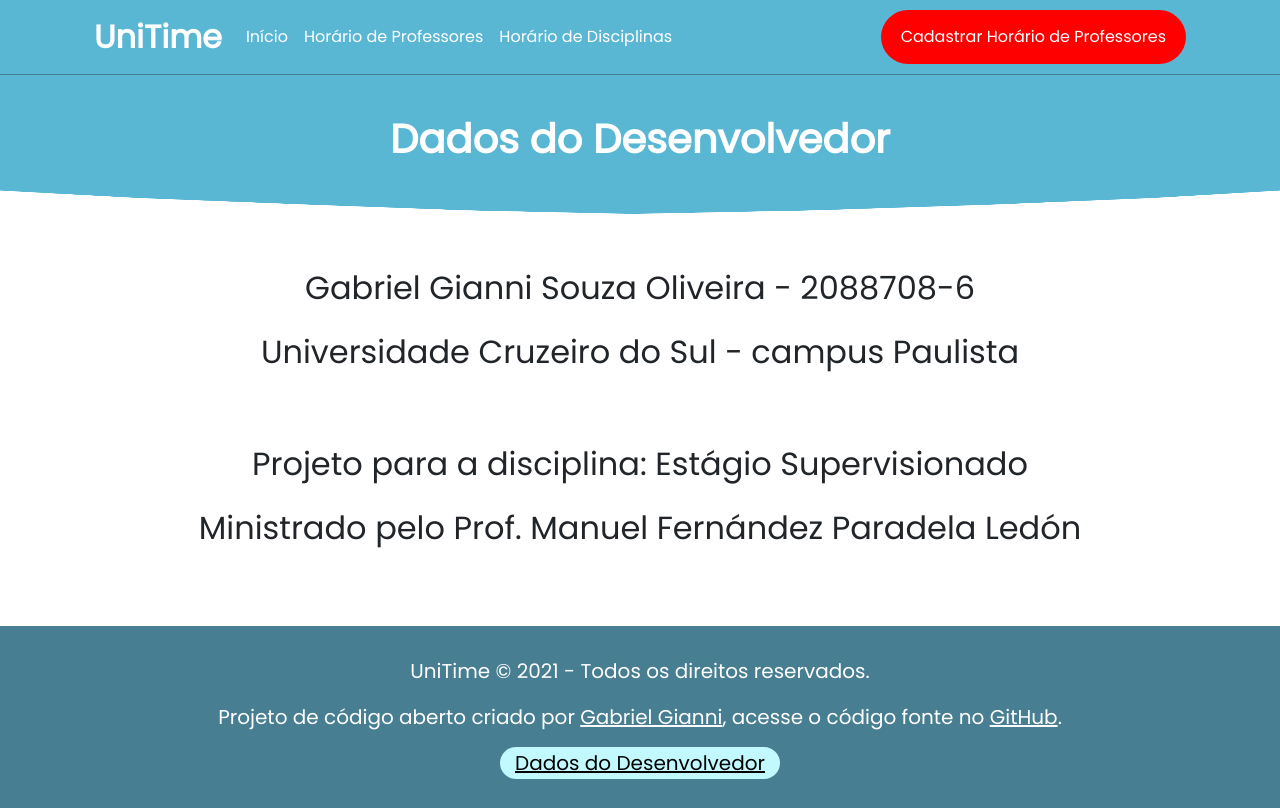
After one commit to gabrielgianni/sistema-horarios-ies, a PHP site: page /dev/index.php in a window 1280 px wide. The commit adds this page. Run offline with PHP 8.4, Linux system fonts and the light colour scheme; some libraries are stand-ins or nearby versions.

Commit message:
:sparkles: conclusão da página sobre o desenvolvedor e outras modificações

```diff
--- a/assets/css/style.css
+++ b/assets/css/style.css
@@ -15,7 +15,11 @@ header {
 }
 
 .nav-link {
-    color: white;
+    color: white !important;
+}
+
+.nav-link:hover {
+    text-decoration: underline;
 }
 
 .btn-nav {
@@ -26,8 +30,8 @@ header {
     padding: 15px 20px;
 }
 
-/* Section */
-section {
+/* Section-Home */
+.content {
     background-image: url(../img/Rectangle.png);
     background-size: 100% 80%;
     background-repeat: no-repeat;
@@ -38,6 +42,21 @@ section {
     display: flex;
     flex-direction: row;
     justify-content: space-around;
+}
+
+.title {
+    background-image: url(../img/Rectangle.png);
+    background-size: 100% 100%;
+    background-repeat: no-repeat;
+    background-position: top;
+    padding: 40px 12%;
+    height: 140px;
+    border-top: 1px solid #487E91;
+}
+
+.title > h1 {
+    color: white;
+    font-weight: bold;
 }
 
 .teacher {
@@ -86,7 +105,7 @@ section {
     text-decoration: underline;
 }
 
-main {
+.content-middle {
     display: flex;
     justify-content: center;
 }
@@ -149,14 +168,27 @@ footer {
     }
 }
 
+/* Dev */
+.info-dev {
+    margin: 50px 0px;
+    text-align: center;
+}
+
+/* End Dev*/
+
+/* Responsive */
 @media screen and (max-width: 750px){
     .btn-item-cont {
         border-radius: 40px;
-        padding: 5px 10px;
+        padding: 5px 5px;
     }
 }
 
 @media screen and (max-width: 730px) {
+    .content {
+        height: 400px;
+    }
+
     .btn-item-cont {
         font-size: 14px;
         border-radius: 20px;
--- a/assets/partials/footer.php
+++ b/assets/partials/footer.php
@@ -5,3 +5,5 @@
         <a href="dev/">Dados do Desenvolvedor</a>
     </div>
 </footer>
+<!-- Bootstrap JS -->
+<script src="https://cdn.jsdelivr.net/npm/bootstrap@5.1.3/dist/js/bootstrap.bundle.min.js" integrity="sha384-ka7Sk0Gln4gmtz2MlQnikT1wXgYsOg+OMhuP+IlRH9sENBO0LRn5q+8nbTov4+1p" crossorigin="anonymous"></script>
--- /dev/null
+++ b/assets/partials/header.php
@@ -0,0 +1,26 @@
+<header>
+    <nav class="container navbar navbar-expand-lg navbar-dark">
+        <div class="container-fluid">
+            <a class="navbar-brand" href="/">UniTime</a>
+            <button class="navbar-toggler" type="button" data-bs-toggle="collapse" data-bs-target="#navbarSupportedContent" aria-controls="navbarSupportedContent" aria-expanded="false" aria-label="Toggle navigation">
+                <span class="navbar-toggler-icon"></span>
+            </button>
+            <div class="collapse navbar-collapse" id="navbarSupportedContent">
+                <ul class="navbar-nav me-auto mb-2 mb-lg-0">
+                    <li class="nav-item">
+                        <a class="nav-link" href="/">Início</a>
+                    </li>
+                    <li class="nav-item">
+                        <a class="nav-link" href="/professores/">Horário de Professores</a>
+                    </li>
+                    <li class="nav-item">
+                        <a class="nav-link" href="/disciplinas/">Horário de Disciplinas</a>
+                    </li>
+                </ul>
+                <div class="d-flex">
+                    <a class="btn-nav" href="/cadastrar/">Cadastrar Horário de Professores</a>
+                </div>
+            </div>
+        </div>
+    </nav>
+</header>
--- /dev/null
+++ b/dev/index.php
@@ -0,0 +1,27 @@
+<!DOCTYPE html>
+<html lang="pt-br">
+<head>
+    <meta charset="UTF-8">
+    <meta http-equiv="X-UA-Compatible" content="IE=edge">
+    <meta name="viewport" content="width=device-width, initial-scale=1.0">
+    <title>Dados do Desenvolvedor - UniTime</title>
+    <link rel="stylesheet" type="text/css" href="../assets/css/style.css">
+    <!-- Bootstrap CSS -->
+    <link href="https://cdn.jsdelivr.net/npm/bootstrap@5.1.3/dist/css/bootstrap.min.css" rel="stylesheet" integrity="sha384-1BmE4kWBq78iYhFldvKuhfTAU6auU8tT94WrHftjDbrCEXSU1oBoqyl2QvZ6jIW3" crossorigin="anonymous">
+    <link rel="stylesheet" href="https://cdn.jsdelivr.net/npm/bootstrap-icons@1.7.0/font/bootstrap-icons.css">
+</head>
+<body>
+    <?php require_once '../assets/partials/header.php'; ?>
+    <section class="text-center title">
+        <h1>Dados do Desenvolvedor</h1>
+    </section>
+    <main class="info-dev">
+        <p class="fs-2">Gabriel Gianni Souza Oliveira - 2088708-6</p>
+        <p class="fs-2">Universidade Cruzeiro do Sul - campus Paulista</p>
+        <br><br>
+        <p class="fs-2">Projeto para a disciplina: Estágio Supervisionado</p>
+        <p class="fs-2">Ministrado pelo Prof. Manuel Fernández Paradela Ledón</p>
+    </main>
+    <?php require_once '../assets/partials/footer.php'; ?>
+</body>
+</html>
```
Also changed, not shown: other parts of assets/css/style.css (+40 -7 lines), dev.php (deleted, +0 -12 lines), dev/index.html (deleted, +0 -17 lines), index.php (+6 -39 lines).
